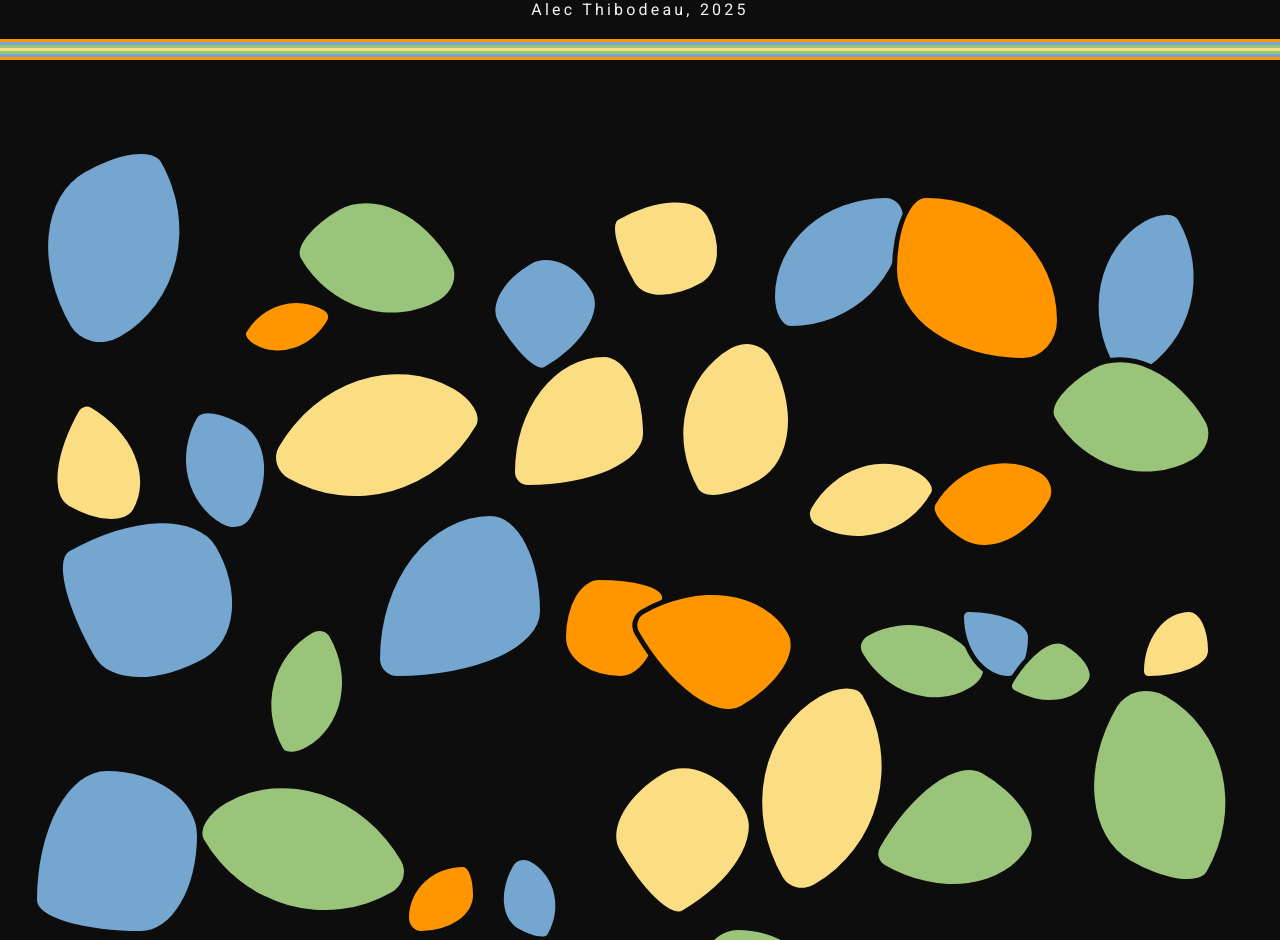
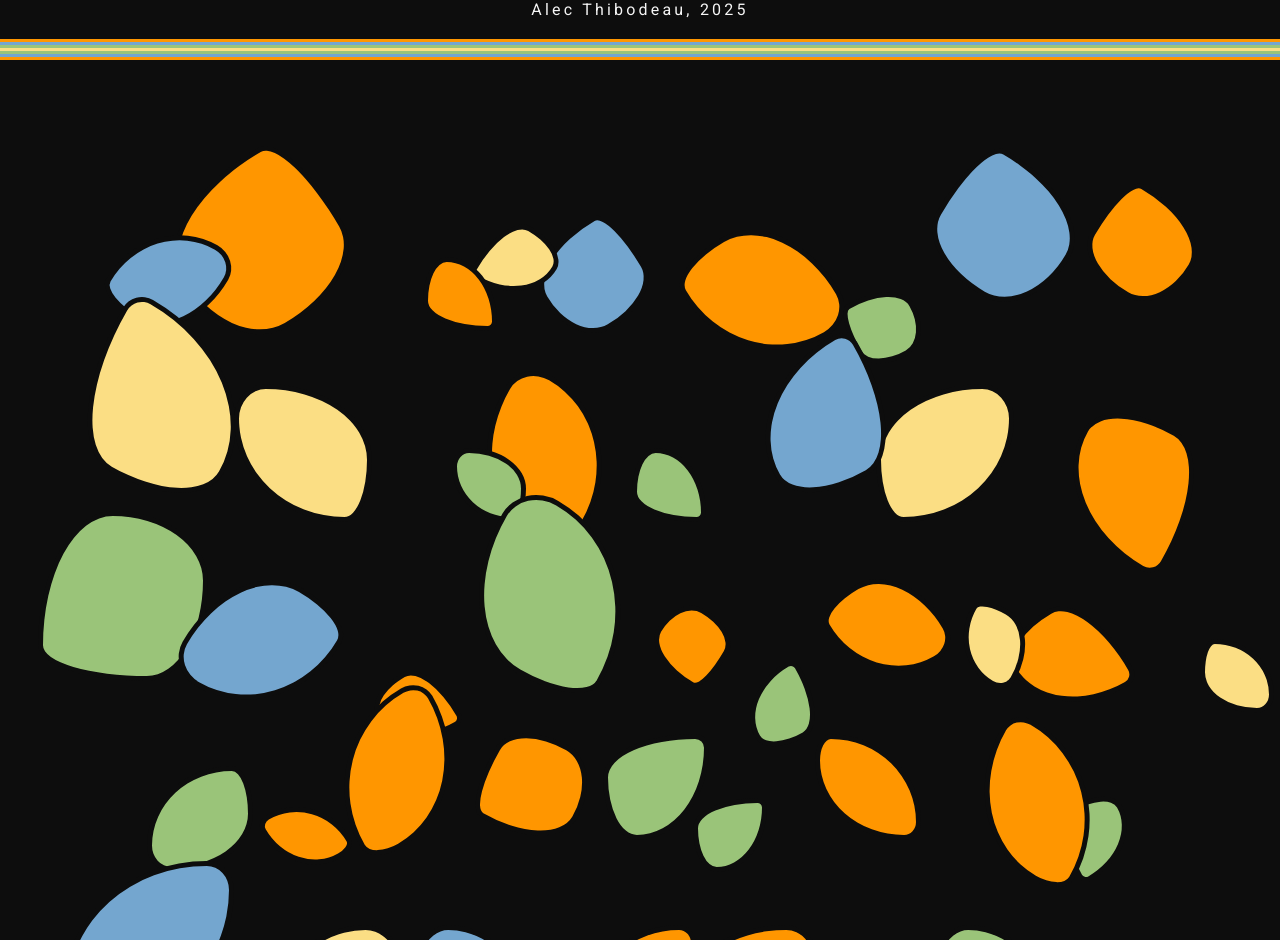
Before and after one commit to alecthibodeau/alecthibodeau.github.io, a React (Create React App) app: page / in a window 1280 px wide. Shown: the part 1860-2800 px from the top of the page. Built offline with nearby package versions, Linux system fonts and the light colour scheme.

Commit message:
feat: add z-index property in shape interface to improve overlap variability

```diff
--- a/src/components/Footer.tsx
+++ b/src/components/Footer.tsx
@@ -19,6 +19,7 @@ function Footer(props: { isBreakpointXs: boolean, viewportWidth: number }): JSX.
     Array(300).fill(null).map(() => ({
       position: getRandomNumber(4),
       size: getRandomNumber(4),
+      zIndex: getRandomNumber(4),
       flip: getRandomNumber(2),
       form: getRandomNumber(4),
       rotation: getRandomNumber(6),
@@ -51,7 +52,7 @@ function Footer(props: { isBreakpointXs: boolean, viewportWidth: number }): JSX.
       <div
         key={`shape-${index}`}
         className={
-          `shape position-${item.position} size-${item.size} flip-${item.flip} form-${item.form} rotation-${item.rotation} color-${item.color}`
+          `shape position-${item.position} size-${item.size} z-index-${item.zIndex} flip-${item.flip} form-${item.form} rotation-${item.rotation} color-${item.color}`
         }
       />
     );
--- a/src/interfaces/Shape.ts
+++ b/src/interfaces/Shape.ts
@@ -1,6 +1,7 @@
 interface Shape {
   position: number;
   size: number;
+  zIndex: number;
   flip: number;
   form: number;
   rotation: number;
--- a/src/styles/_footer.scss
+++ b/src/styles/_footer.scss
@@ -95,6 +95,22 @@ footer {
   &.size-3 {
     width: 10rem;
     height: 10rem;
+  }
+
+  &.z-index-0 {
+    z-index: 0;
+  }
+
+  &.z-index-1 {
+    z-index: 1;
+  }
+
+  &.z-index-2 {
+    z-index: 2;
+  }
+
+  &.z-index-3 {
+    z-index: 3;
   }
 
   &.form-0 {
--- a/src/styles/_header.scss
+++ b/src/styles/_header.scss
@@ -6,7 +6,7 @@ nav {
   width: 100%;
   display: flex;
   justify-content: space-around;
-  z-index: 1;
+  z-index: 10;
   padding: .5rem .125rem;
   background-color: $rainbow-yellow;
 
```
